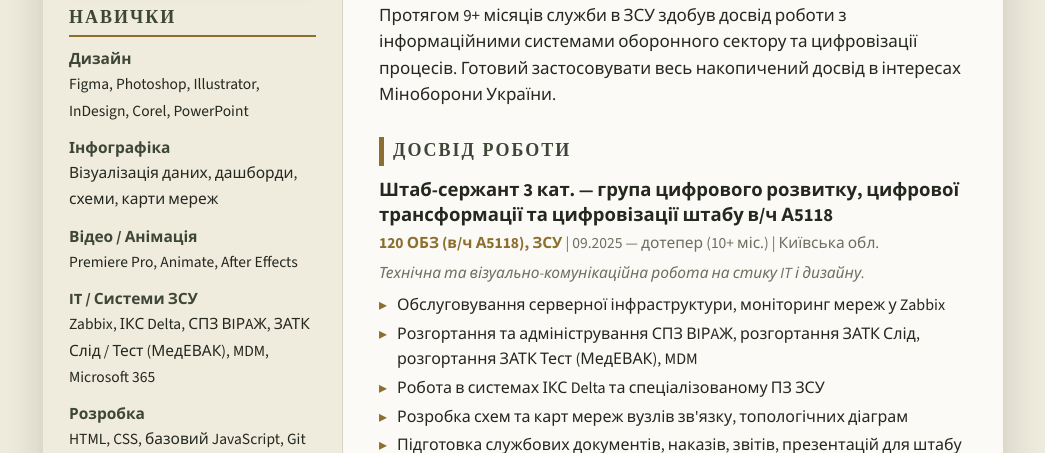
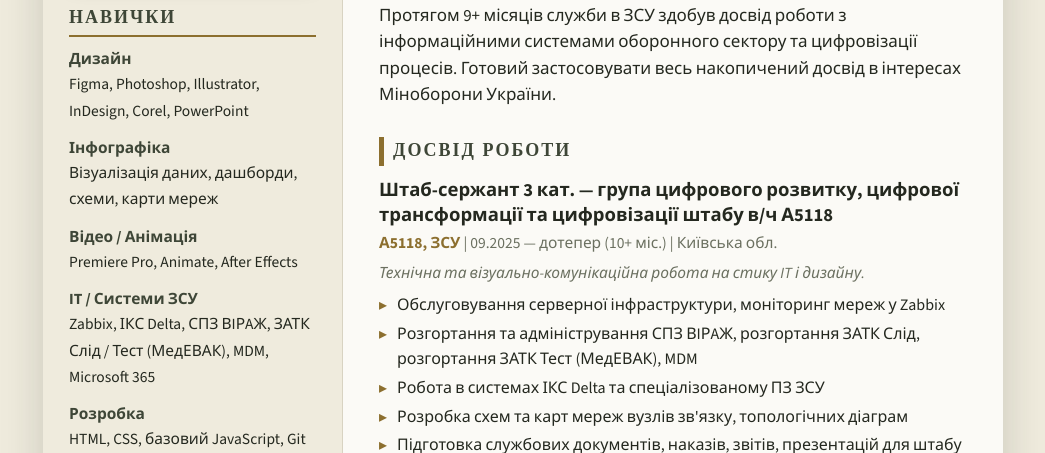
Before and after one commit to RomanKolomiets/cv, a plain HTML site: page index.html in a window 1280 px wide. Shown: the part 668-1121 px from the top of the page, without its empty margins (117-1162 px from the left). Drawn offline with nearby package versions, Linux system fonts and the light colour scheme.

Commit message:
Update index.html

```diff
--- a/index.html
+++ b/index.html
@@ -207,7 +207,7 @@
 
       <div class="job">
         <h3>Штаб-сержант 3 кат. — група цифрового розвитку, цифрової трансформації та цифровізації штабу в/ч А5118</h3>
-        <div class="meta"><span class="org">120 ОБЗ (в/ч А5118), ЗСУ</span> <span class="rest">| 09.2025 — дотепер (10+ міс.) | Київська обл.</span></div>
+        <div class="meta"><span class="org">А5118, ЗСУ</span> <span class="rest">| 09.2025 — дотепер (10+ міс.) | Київська обл.</span></div>
         <div class="lede">Технічна та візуально-комунікаційна робота на стику IT і дизайну.</div>
         <ul>
           <li>Обслуговування серверної інфраструктури, моніторинг мереж у Zabbix</li>
```
